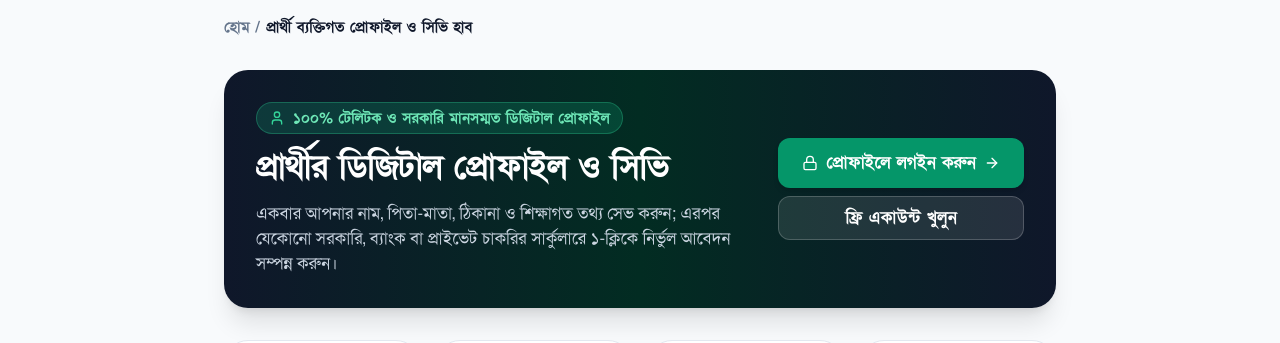
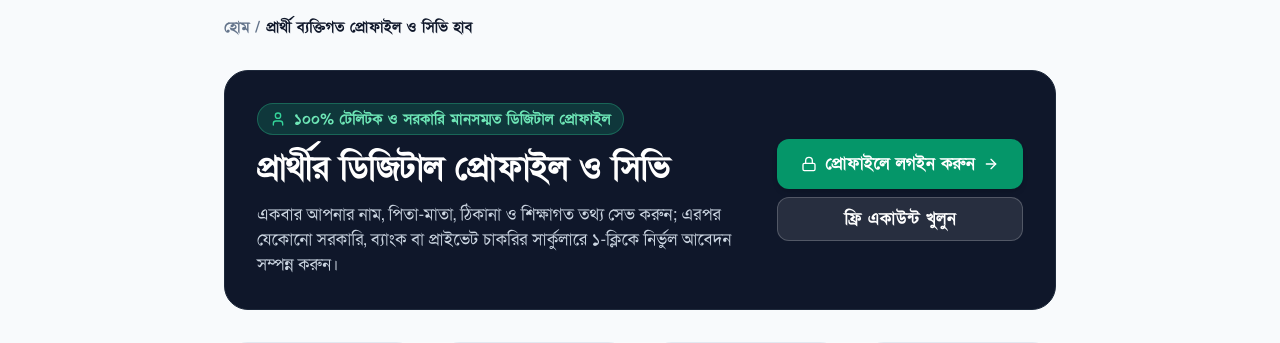
Before and after one commit to moshiurrahmandeap11/client-master-portal, a Next.js app: page /profile in a window 1280 px wide. Shown: the part 136-479 px from the top of the page. Built offline with nearby package versions, Linux system fonts and the light colour scheme; no server answers.

Commit message:
style(profile): convert candidate profile hero banner to solid dark theme

```diff
--- a/src/app/profile/page.tsx
+++ b/src/app/profile/page.tsx
@@ -46,7 +46,7 @@ export default function ProfilePortalPage() {
       </div>
 
       {/* Hero Banner */}
-      <div className="bg-gradient-to-r from-slate-900 via-emerald-950 to-slate-900 text-white rounded-3xl p-6 sm:p-8 shadow-xl flex flex-col md:flex-row md:items-center justify-between gap-6">
+      <div className="bg-slate-900 text-white rounded-3xl p-6 sm:p-8 shadow-xs border border-slate-800 flex flex-col md:flex-row md:items-center justify-between gap-6">
         <div className="space-y-3 max-w-xl">
           <div className="inline-flex items-center gap-2 px-3 py-1 bg-emerald-500/20 text-emerald-300 border border-emerald-400/30 rounded-full text-xs font-bold">
             <User className="w-4 h-4 text-emerald-400" />
```
